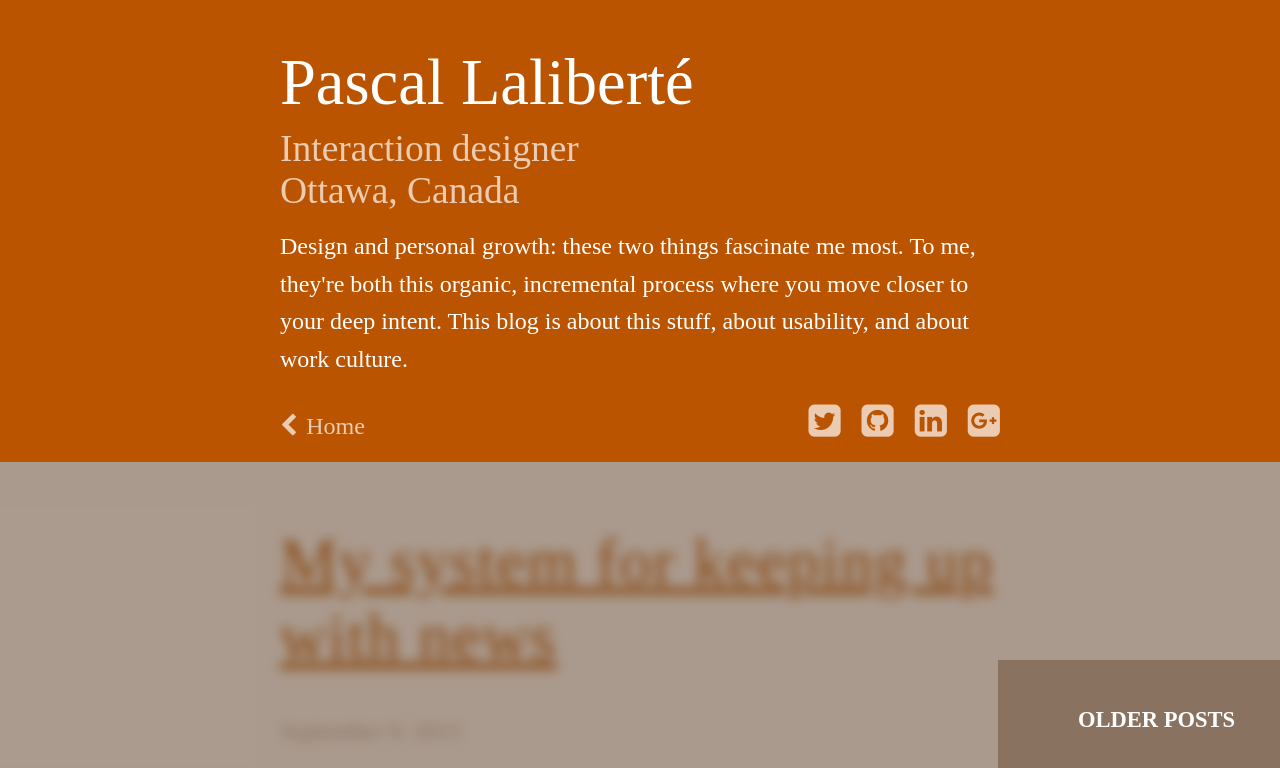
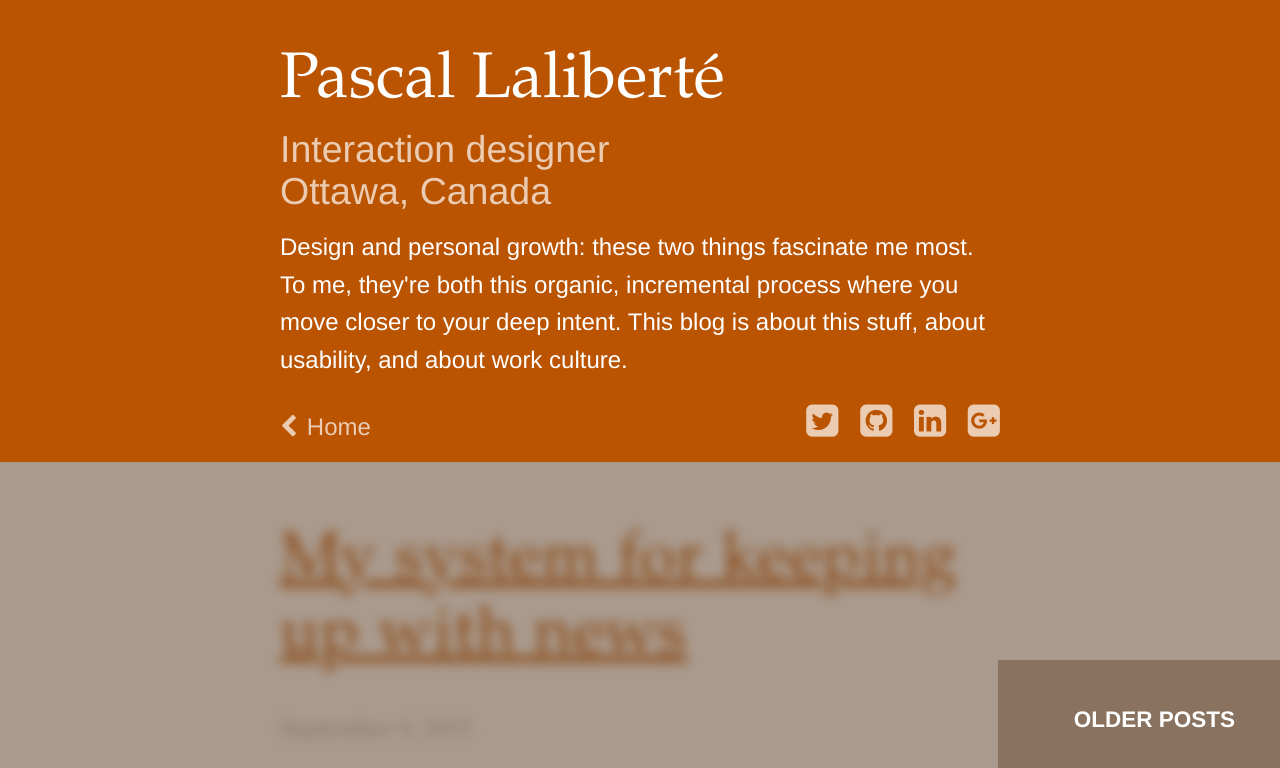
Before and after one commit to pascallaliberte/by.pascallaliberte.me, a Jekyll site: the page built from index.html, in a window 1280 px wide. Shown: the top 768 px of the page. Built offline with Jekyll 4.4.1, drawn with Linux system fonts in a browser that asks for light colours; nearby versions of some CDN libraries; the list of posts is cut into pages by our own code; grey boxes are pictures that could not be loaded.

Commit message:
Fixed the broken font-family variables

```diff
--- a/a/css/modules/about.css
+++ b/a/css/modules/about.css
@@ -77,7 +77,7 @@
   margin-bottom: 15px;
   margin-bottom: 1.5rem;
   max-width: 10em;
-  font-family: "adelle, 'Palatino Linotype', 'Charcoal', 'Georgia', serif";
+  font-family: adelle, "Palatino Linotype", "Charcoal", "Georgia", serif;
   font-weight: 400;
   font-style: normal;
 }
@@ -104,7 +104,7 @@
   margin-bottom: -5px;
   margin-bottom: -0.5rem;
   max-width: 10em;
-  font-family: "adelle-sans, Helvetica Neue, Helvetica, Arial, sans-serif";
+  font-family: adelle-sans, "Helvetica Neue", Helvetica, Arial, sans-serif;
   font-weight: 400;
   font-style: normal;
   color: rgba(255, 255, 255, 0.7);
--- a/a/css/modules/blog-nav.css
+++ b/a/css/modules/blog-nav.css
@@ -71,7 +71,7 @@
   position: absolute;
   bottom: 60px;
   bottom: 6rem;
-  font-family: "adelle, 'Palatino Linotype', 'Charcoal', 'Georgia', serif";
+  font-family: adelle, "Palatino Linotype", "Charcoal", "Georgia", serif;
   font-weight: 400;
   color: black;
   text-decoration: none;
@@ -164,7 +164,7 @@
 
 /* line 102, ../../sass/modules/blog-nav.sass */
 .blog-nav-label {
-  font-family: "adelle-sans, Helvetica Neue, Helvetica, Arial, sans-serif";
+  font-family: adelle-sans, "Helvetica Neue", Helvetica, Arial, sans-serif;
   text-transform: uppercase;
   margin: 0;
   font-size: 12px;
@@ -188,7 +188,7 @@
 
 /* line 116, ../../sass/modules/blog-nav.sass */
 .blog-nav-post-title {
-  font-family: "adelle, 'Palatino Linotype', 'Charcoal', 'Georgia', serif";
+  font-family: adelle, "Palatino Linotype", "Charcoal", "Georgia", serif;
   font-weight: 400;
   margin: 0;
   display: none;
--- a/a/css/screen.css
+++ b/a/css/screen.css
@@ -362,7 +362,7 @@ table {
 /* line 6, ../sass/_base.sass */
 html {
   font-size: 62.5%;
-  font-family: "adelle-sans, Helvetica Neue, Helvetica, Arial, sans-serif";
+  font-family: adelle-sans, "Helvetica Neue", Helvetica, Arial, sans-serif;
   font-weight: 400;
   font-style: normal;
 }
@@ -402,7 +402,7 @@ a:hover, a:focus {
 
 /* line 29, ../sass/_base.sass */
 div.intro {
-  font-family: "adelle, 'Palatino Linotype', 'Charcoal', 'Georgia', serif";
+  font-family: adelle, "Palatino Linotype", "Charcoal", "Georgia", serif;
   padding-top: 20px;
   padding-top: 2rem;
   color: #bcafa5;
@@ -410,7 +410,7 @@ div.intro {
 
 /* line 34, ../sass/_base.sass */
 .copyright {
-  font-family: "adelle, 'Palatino Linotype', 'Charcoal', 'Georgia', serif";
+  font-family: adelle, "Palatino Linotype", "Charcoal", "Georgia", serif;
   color: #bcafa5;
 }
 
@@ -465,7 +465,7 @@ div.intro {
   margin-top: 5rem;
   margin-bottom: 25px;
   margin-bottom: 2.5rem;
-  font-family: "adelle, 'Palatino Linotype', 'Charcoal', 'Georgia', serif";
+  font-family: adelle, "Palatino Linotype", "Charcoal", "Georgia", serif;
   font-weight: 400;
   font-style: normal;
   text-transform: none;
@@ -501,7 +501,7 @@ div.intro {
   letter-spacing: 1px;
   letter-spacing: 0.1rem;
   text-transform: uppercase;
-  font-family: "adelle, 'Palatino Linotype', 'Charcoal', 'Georgia', serif";
+  font-family: adelle, "Palatino Linotype", "Charcoal", "Georgia", serif;
   font-weight: 100;
   font-style: normal;
 }
@@ -512,7 +512,7 @@ div.intro {
   margin-top: 0;
   margin-bottom: 25px;
   margin-bottom: 2.5rem;
-  font-family: "adelle-sans, Helvetica Neue, Helvetica, Arial, sans-serif";
+  font-family: adelle-sans, "Helvetica Neue", Helvetica, Arial, sans-serif;
   font-weight: 400;
   font-style: normal;
 }
@@ -526,7 +526,7 @@ div.intro {
   line-height: 3rem;
   margin-bottom: 25px;
   margin-bottom: 2.5rem;
-  font-family: "adelle-sans, Helvetica Neue, Helvetica, Arial, sans-serif";
+  font-family: adelle-sans, "Helvetica Neue", Helvetica, Arial, sans-serif;
   font-weight: 400;
   font-style: normal;
 }
@@ -552,7 +552,7 @@ div.intro {
   margin-left: 2rem;
   margin-right: 20px;
   margin-right: 2rem;
-  font-family: "adelle, 'Palatino Linotype', 'Charcoal', 'Georgia', serif";
+  font-family: adelle, "Palatino Linotype", "Charcoal", "Georgia", serif;
   font-weight: 100;
   font-style: italic;
 }
@@ -567,7 +567,7 @@ div.intro {
 
 /* line 90, ../sass/layouts/post.sass */
 .post p.meta {
-  font-family: "adelle, 'Palatino Linotype', 'Charcoal', 'Georgia', serif";
+  font-family: adelle, "Palatino Linotype", "Charcoal", "Georgia", serif;
   color: #bcafa5;
 }
 
@@ -776,7 +776,7 @@ a.intro-more:hover, a.intro-more:active {
   margin-bottom: 15px;
   margin-bottom: 1.5rem;
   max-width: 10em;
-  font-family: "adelle, 'Palatino Linotype', 'Charcoal', 'Georgia', serif";
+  font-family: adelle, "Palatino Linotype", "Charcoal", "Georgia", serif;
   font-weight: 400;
   font-style: normal;
 }
@@ -803,7 +803,7 @@ a.intro-more:hover, a.intro-more:active {
   margin-bottom: -5px;
   margin-bottom: -0.5rem;
   max-width: 10em;
-  font-family: "adelle-sans, Helvetica Neue, Helvetica, Arial, sans-serif";
+  font-family: adelle-sans, "Helvetica Neue", Helvetica, Arial, sans-serif;
   font-weight: 400;
   font-style: normal;
   color: rgba(255, 255, 255, 0.7);
@@ -971,7 +971,7 @@ a.intro-more:hover, a.intro-more:active {
   position: absolute;
   bottom: 60px;
   bottom: 6rem;
-  font-family: "adelle, 'Palatino Linotype', 'Charcoal', 'Georgia', serif";
+  font-family: adelle, "Palatino Linotype", "Charcoal", "Georgia", serif;
   font-weight: 400;
   color: black;
   text-decoration: none;
@@ -1064,7 +1064,7 @@ a.intro-more:hover, a.intro-more:active {
 
 /* line 102, ../sass/modules/blog-nav.sass */
 .blog-nav-label {
-  font-family: adelle-sans;
+  font-family: adelle-sans, "Helvetica Neue", Helvetica, Arial, sans-serif;
   text-transform: uppercase;
   margin: 0;
   font-size: 12px;
@@ -1088,7 +1088,7 @@ a.intro-more:hover, a.intro-more:active {
 
 /* line 116, ../sass/modules/blog-nav.sass */
 .blog-nav-post-title {
-  font-family: "adelle, 'Palatino Linotype', 'Charcoal', 'Georgia', serif";
+  font-family: adelle, "Palatino Linotype", "Charcoal", "Georgia", serif;
   font-weight: 400;
   margin: 0;
   display: none;
--- a/a/sass/_site-settings.sass
+++ b/a/sass/_site-settings.sass
@@ -1,5 +1,5 @@
-$font-anchor: "adelle-sans, 'Helvetica Neue', Helvetica, Arial, sans-serif"
-$font-secondary: "adelle, 'Palatino Linotype', 'Charcoal', 'Georgia', serif"
+$font-anchor: adelle-sans, 'Helvetica Neue', Helvetica, Arial, sans-serif
+$font-secondary: adelle, 'Palatino Linotype', 'Charcoal', 'Georgia', serif
 
 $medium-width: 512px
 $medium-wide-width: 880px
```
Also changed, not shown: a/css/layouts/post.css (+6 -6 lines).
